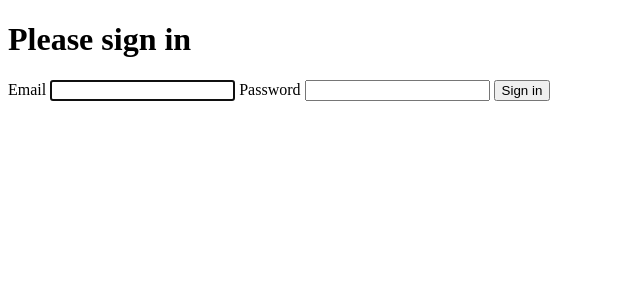
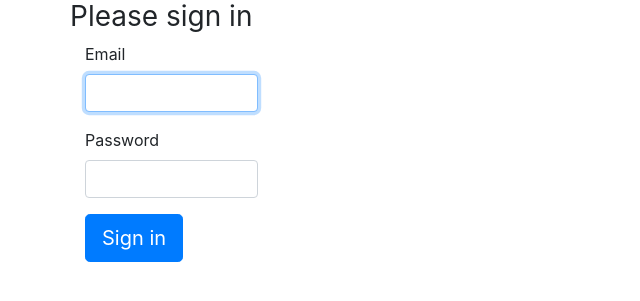
Before and after one commit to ConteAlexandre/Api-CRM, a Symfony app: template templates/security/login.html.twig in a window 1280 px wide. Shown: the top 301 px of the page, without its empty margins (0-640 px from the left). Run offline with Twig, Linux system fonts and the light colour scheme; the template is opened without the code that fills it, so the values that code supplies are empty; some libraries are stand-ins or nearby versions.

Commit message:
patch github

```diff
--- a/templates/base.html.twig
+++ b/templates/base.html.twig
@@ -1,14 +1,17 @@
 <!DOCTYPE html>
-<html>
+<html lang="en">
 <head>
     <meta charset="UTF-8">
     <title>{% block title %}Welcome!{% endblock %}</title>
     {% block stylesheets %}
         {{ encore_entry_link_tags('app') }}
+        <link rel="stylesheet" href="https://cdn.jsdelivr.net/npm/bootstrap@4.6.0/dist/css/bootstrap.min.css">
     {% endblock %}
 
     {% block javascripts %}
         {{ encore_entry_script_tags('app') }}
+        <script src="https://cdn.jsdelivr.net/npm/bootstrap@4.6.0/dist/js/bootstrap.min.js"></script>
+        <script src="https://cdn.jsdelivr.net/npm/@fortawesome/fontawesome-free@5.15.3/css/fontawesome.min.css"></script>
     {% endblock %}
 </head>
 <body>
--- a/templates/security/login.html.twig
+++ b/templates/security/login.html.twig
@@ -1,8 +1,9 @@
 {% extends 'base.html.twig' %}
-
     {% block title %}Log in!{% endblock %}
 
     {% block body %}
+        <div class="container">
+            <div class="row">
                 <form method="post">
                     {% if error %}
                         <div class="alert alert-danger">{{ error.messageKey|trans(error.messageData, 'security') }}</div>
@@ -13,30 +14,34 @@
                             You are logged in as {{ app.user.username }}, <a href="{{ path('logout') }}">Logout</a>
                         </div>
                     {% endif %}
-
-        <h1 class="h3 mb-3 font-weight-normal">Please sign in</h1>
+                    <h1 class="h3 mb-6 font-weight-normal test">Please sign in</h1>
+                    <div class="col-md-8">
+                        <div class="form-group">
                             <label for="inputEmail">Email</label>
-        <input type="email" value="{{ last_username }}" name="email" id="inputEmail" class="form-control" required autofocus>
+                            <input type="email" value="{{ last_username }}" name="email" id="inputEmail"
+                                   class="form-control"
+                                   required
+                                   autofocus>
+                        </div>
+                    </div>
+                    <div class="col-md-8">
+                        <div class="form-group">
                             <label for="inputPassword">Password</label>
-        <input type="password" name="password" id="inputPassword" class="form-control btn btn-primary" required>
-
+                            <input type="password" name="password" id="inputPassword"
+                                   class="form-control"
+                                   required>
+                        </div>
+                    </div>
+                    <div class="col-md-6">
                         <input type="hidden" name="_csrf_token"
                                value="{{ csrf_token('authenticate') }}"
                         >
-
-        {#
-        Uncomment this section and add a remember_me option below your firewall to activate remember me functionality.
-        See https://symfony.com/doc/current/security/remember_me.html
-
-        <div class="checkbox mb-3">
-            <label>
-                <input type="checkbox" name="_remember_me"> Remember me
-            </label>
-        </div>
-        #}
-
                         <button class="btn btn-lg btn-primary" type="submit">
                             Sign in
                         </button>
+                    </div>
                 </form>
+            </div>
+        </div>
+
     {% endblock %}
```
Lines whose indentation alone changed are shown as unchanged.
